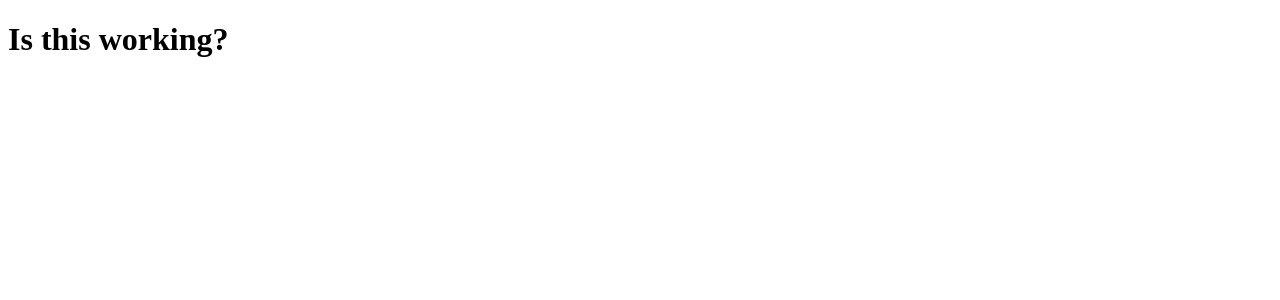
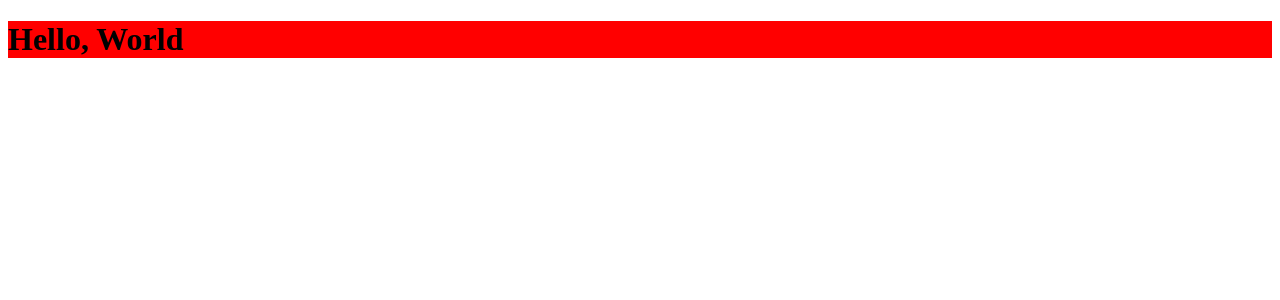
Before and after one commit to willdarkins/the_scroll_down, a React (Create React App) app in the folder client/: page / in a window 1280 px wide. Shown: the top 300 px of the page. Built offline with nearby package versions, Linux system fonts and the light colour scheme.

Commit message:
added styled-components to app declaration for testing

```diff
--- a/client/src/App.js
+++ b/client/src/App.js
@@ -1,9 +1,16 @@
 import React from 'react'
+import styled from 'styled-components';
 
-export default function App() {
+const AppStyles = styled.div`
+  background-color: red;
+`
+
+function App() {
   return (
-    <>
-     <h1>Is this working?</h1>
-    </>
+    <AppStyles>
+      <h1>Hello, World</h1>
+    </AppStyles>
   )
 }
+
+export default App
```
